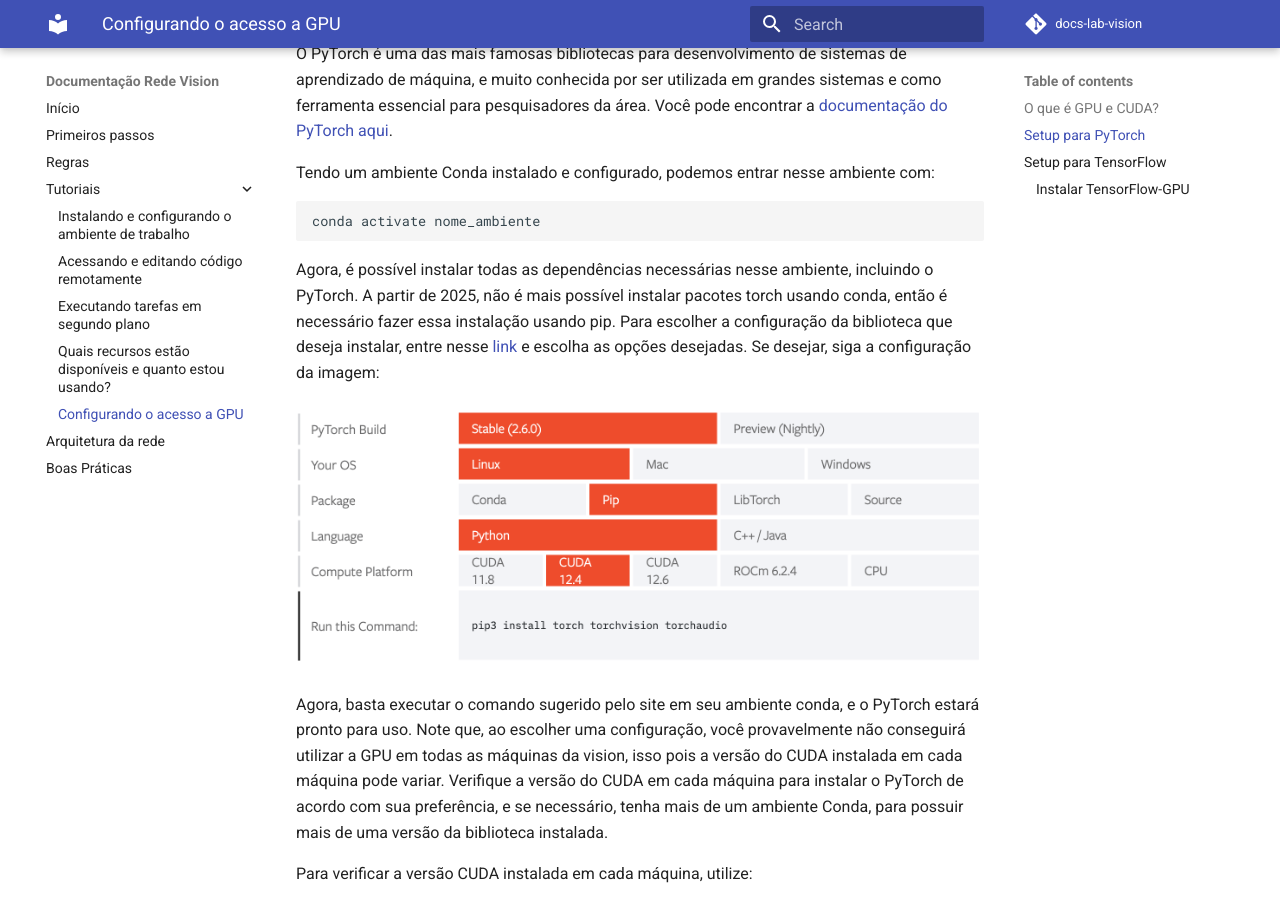
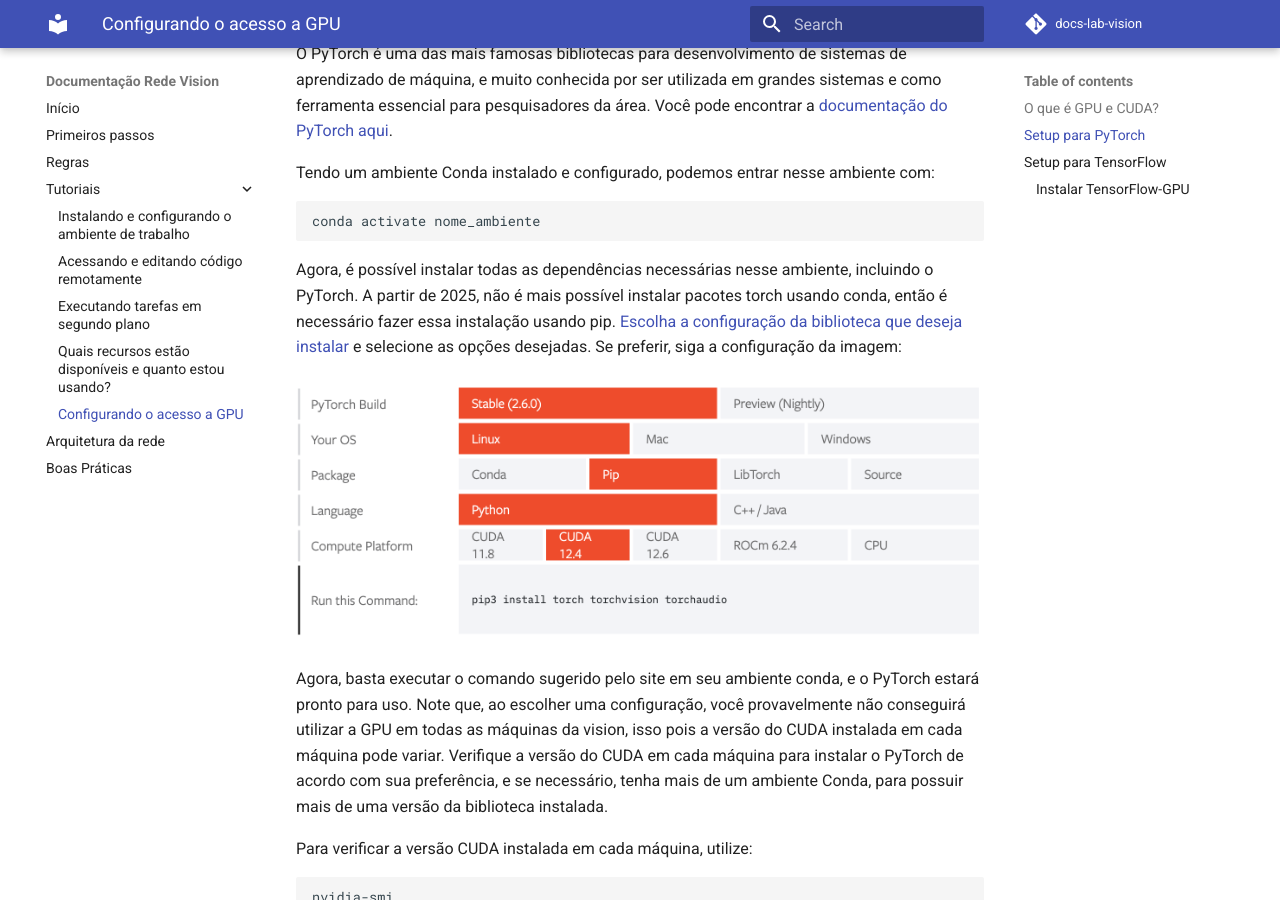
Before and after one commit to arturandre/docs-lab-vision, an MkDocs documentation site: the page built from docs/tutorials/using-gpu.md, in a window 1280 px wide and 900 px high, scrolled down 1008 px. Built offline with MkDocs 1.6.1 and Material for MkDocs 9.7.7, drawn with Linux system fonts in a browser that asks for light colours; comment, search, counter and statistics services are not loaded.

Commit message:
fix link display

````diff
--- a/docs/tutorials/using-gpu.md
+++ b/docs/tutorials/using-gpu.md
@@ -22,7 +22,7 @@ Tendo um ambiente Conda instalado e configurado, podemos entrar nesse ambiente c
 conda activate nome_ambiente
 ```
 
-Agora, é possível instalar todas as dependências necessárias nesse ambiente, incluindo o PyTorch. A partir de 2025, não é mais possível instalar pacotes torch usando conda, então é necessário fazer essa instalação usando pip. Para escolher a configuração da biblioteca que deseja instalar, entre nesse [link](https://pytorch.org/get-started/locally/) e escolha as opções desejadas. Se desejar, siga a configuração da imagem:
+Agora, é possível instalar todas as dependências necessárias nesse ambiente, incluindo o PyTorch. A partir de 2025, não é mais possível instalar pacotes torch usando conda, então é necessário fazer essa instalação usando pip. [Escolha a configuração da biblioteca que deseja instalar](https://pytorch.org/get-started/locally/) e selecione as opções desejadas. Se preferir, siga a configuração da imagem:
 
 ![PyTorch config](../images/pytorch-getting-started.png)
 
````
